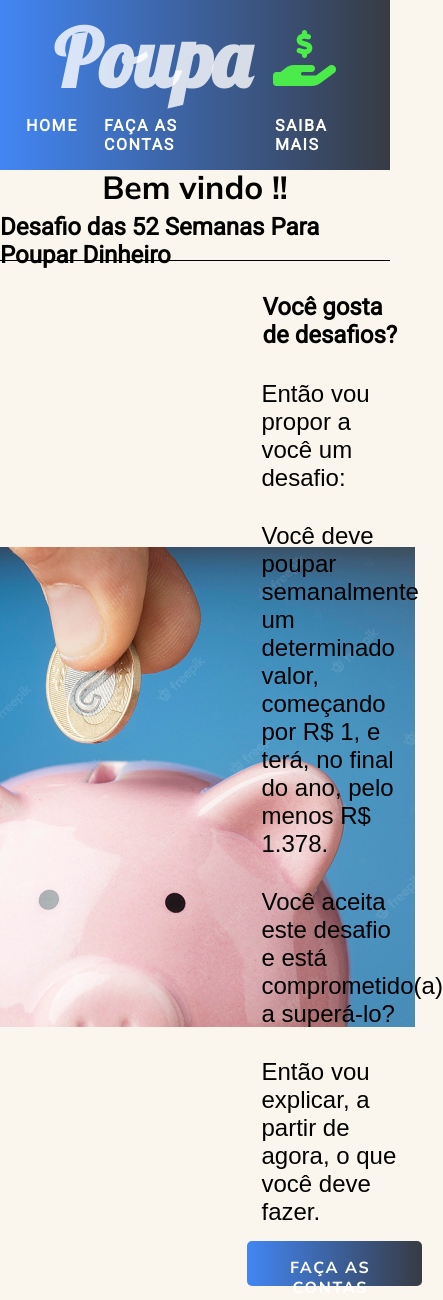
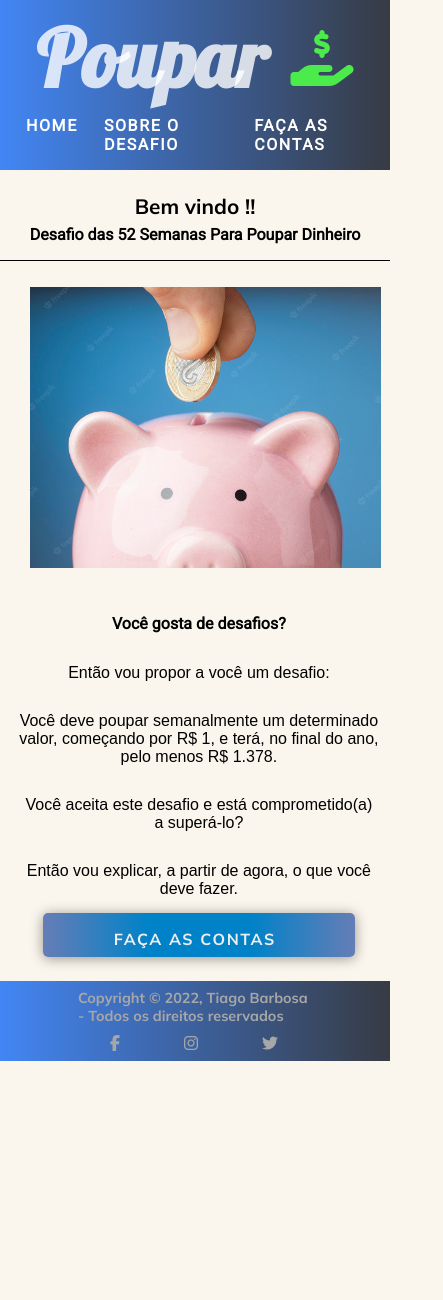
Before and after one commit to TiagoBarbosa88/Desafio-52---Semanas-meu-, a plain HTML site: page index.html in a window 390 px wide. Shown: the whole page, 443 px wide, since content can reach past the window. After the commit the page ends 1061 px from the top, so only its background shows below. Drawn offline with Linux system fonts and the light colour scheme.

Commit message:
:up: Atualização

```diff
--- a/css/style.css
+++ b/css/style.css
@@ -77,9 +77,10 @@ header {
 .menu li a:hover {
     background-color: #4286f4;
     transition: all 0.5s;
+    box-shadow: 0 0.1rem 0.8rem rgba(0, 0, 0, 0.4);
 }
 
-.bem-vindo {
+.container-principal {
     width: 100%;
     height: 90px;
     display: flex;
@@ -142,16 +143,6 @@ header {
     padding: 1rem;
 }
 
-
-/* .titulo-h3::before {
-    content: "";
-    display: inline-block;
-    width: 40px;
-    height: 10px;
-    margin-right: 10px;
-    background: #4286f4;
-} */
-
 .paragrafo p {
     font-family: Arial, Helvetica, sans-serif;
     font-size: 1.5rem;
@@ -160,13 +151,17 @@ header {
     padding: 15px;
 }
 
-.button {
-    background: #373b44;
-    background: -webkit-linear-gradient(to right, #4286f4, #373b44);
-    background: linear-gradient(to right, #4286f4, #373b44);
+.btn {
+    background: #667db6;
+    /* fallback for old browsers */
+    background: -webkit-linear-gradient( to right, #667db6, #0082c8, #0082c8, #667db6);
+    /* Chrome 10-25, Safari 5.1-6 */
+    background: linear-gradient(to right, #667db6, #0082c8, #0082c8, #667db6);
+    /* W3C, IE 10+/ Edge, Firefox 16+, Chrome 26+, Opera 12+, Safari 7+ */
     font-family: var(--font-secundary);
+    box-shadow: 0 0.1rem 0.8rem rgba(0, 0, 0, 0.4);
     text-transform: uppercase;
-    color: white;
+    color: #eee;
     height: 1rem;
     width: 100%;
     border-radius: 5px;
@@ -177,12 +172,11 @@ header {
     cursor: pointer;
 }
 
-.btn-calcular {}
-
 
 /* ----- Calcular ------ */
 
 .container2 {
+    padding-top: 20px;
     width: 100%;
     height: 60%;
     display: flex;
@@ -192,16 +186,211 @@ header {
 
 .sessao-left {
     width: 45%;
-    background: red;
     padding: 20px 10px 10px 20px;
     display: flex;
     flex-direction: column;
+    justify-content: center;
+    text-align: center;
 }
 
 .sessao-right {
     width: 45%;
-    background-color: #373b44;
     padding: 20px 10px 10px 20px;
     display: flex;
     flex-direction: column;
+    text-align: center;
 }
+
+
+/* ------ Footer -----*/
+
+footer {
+    background: #373b44;
+    /* fallback for old browsers */
+    background: -webkit-linear-gradient(to right, #4286f4, #373b44);
+    /* Chrome 10-25, Safari 5.1-6 */
+    background: linear-gradient(to right, #4286f4, #373b44);
+    /* W3C, IE 10+/ Edge, Firefox 16+, Chrome 26+, Opera 12+, Safari 7+ */
+    width: 100%;
+    height: 5rem;
+    display: flex;
+    justify-content: center;
+    align-items: center;
+}
+
+.footer-content {
+    width: 60%;
+    display: flex;
+    justify-content: space-between;
+}
+
+.footer-content p {
+    font-family: var(--font-secundary);
+    color: #a7a7a7;
+    font-size: 1rem;
+}
+
+.social-list a {
+    margin: 0 2rem;
+    color: #a7a7a7;
+    font-size: 1.3rem;
+}
+
+.social-list a:hover {
+    background-color: #4286f4;
+    transition: all 0.5s;
+    padding: 8px;
+    border-radius: 5px;
+    box-shadow: 0 0.1rem 0.8rem rgba(0, 0, 0, 0.4);
+}
+
+.social-list ul {
+    display: flex;
+}
+
+
+/* ----- Media Queries  -------*/
+
+@media (max-width: 990px) {
+    .container {
+        display: flex;
+    }
+    .img-cofre {
+        padding: 10px;
+        width: 300px;
+    }
+    .img-planilha img {
+        width: 100%;
+        align-items: center;
+    }
+    .sessao {
+        width: 40%;
+    }
+    .titulo-h1 {
+        font-size: 1.8rem;
+    }
+    .titulo-h2 {
+        font-size: 1.5rem;
+    }
+    .titulo-h3 {
+        font-size: 1.2rem;
+    }
+    .paragrafo p {
+        font-size: 1rem;
+    }
+}
+
+@media (max-width: 790px) {
+    .container {
+        display: flex;
+        flex-direction: column;
+    }
+    .img-cofre {
+        padding: 10px;
+        width: 300px;
+        margin: 0 auto;
+    }
+    .img-planilha img {
+        width: 100%;
+        align-items: center;
+    }
+    .sessao {
+        width: 100%;
+        margin: 0 auto;
+        padding: 1%;
+    }
+    .titulo-h1 {
+        font-size: 1.8rem;
+        text-align: center;
+    }
+    .titulo-h2 {
+        font-size: 1.5rem;
+    }
+    .titulo-h3 {
+        font-size: 2rem;
+    }
+    .paragrafo p {
+        font-size: 2rem;
+    }
+    .footer {
+        display: flex;
+        flex-direction: column;
+        width: 100%;
+        height: 3rem;
+    }
+    .footer-content {
+        display: flex;
+        flex-direction: column;
+    }
+    .footer-content p {
+        font-size: 0.9rem;
+        padding-bottom: 10px;
+    }
+    .social-list a {
+        font-size: 1rem;
+        text-align: center;
+    }
+    .social-list ul {
+        display: flex;
+    }
+}
+
+@media (max-width: 400px) {
+    .container {
+        display: flex;
+        flex-direction: column;
+        margin-bottom: 20px;
+        text-align: center;
+    }
+    .container2 {
+        display: flex;
+        flex-direction: column;
+        margin-bottom: 20px;
+        text-align: center;
+    }
+    .sessao-left,
+    .sessao-right {
+        width: 80%;
+    }
+    .img-cofre {
+        width: 100%;
+        margin: 0 auto;
+    }
+    .btn-principal {
+        width: 80%;
+    }
+    .img-cofre img {
+        width: 90%;
+    }
+    .img-planilha img {
+        width: 100%;
+        margin: 0 auto;
+    }
+    .sessao {
+        margin: 0 auto;
+        padding: 1%;
+    }
+    .titulo-h1 {
+        font-size: 1.3rem;
+        text-align: center;
+    }
+    .titulo-h2 {
+        font-size: 1rem;
+    }
+    .titulo-h3 {
+        font-size: 1rem;
+    }
+    .paragrafo p {
+        font-size: 1rem;
+    }
+    .footer {
+        display: flex;
+        flex-direction: column;
+        width: 100%;
+        height: 3rem;
+    }
+    .footer-content {
+        display: flex;
+        flex-direction: column;
+    }
+}
--- a/index.html
+++ b/index.html
@@ -10,30 +10,28 @@
     <link rel="icon" type="image/png" sizes="16x16" href="/img/favicon-16x16.png">
     <link rel="manifest" href="/site.webmanifest">
     <script src="https://kit.fontawesome.com/7b6cffeae5.js" crossorigin="anonymous"></script>
-    <link rel="stylesheet" href="/css/style.css">
-    <title>Desafio 52 semanas</title>
+    <link rel="stylesheet" href="./css/style.css">
+    <title>Faça as contas</title>
 
 </head>
-
-<body>
-
+</body>
 <header class="header">
     <div class="logo">
-            <h1>Poupa</h1>
+        <h1>Poupar</h1>
         <i class="fa-solid fa-hand-holding-dollar"></i>
     </div>
     <nav>
         <ul class="menu">
-                <li><a href="#">Home</a></li>
-                <li><a href="/calcular_desafio.html">Faça as contas</a></li>
-                <li><a href="#">Saiba mais</a></li>
+            <li><a href="./index.html">Home</a></li>
+            <li><a href="./sobre_desafio.html">Sobre o desafio</a></li>
+            <li><a href="./calcular_desafio.html">Faça as contas</a></li>
         </ul>
 
     </nav>
 </header>
 
 
-    <section class="bem-vindo">
+<section class="container-principal">
     <div>
         <h1 class="titulo-h1">Bem vindo !!</h1>
         <h2 class="titulo-h2">Desafio das 52 Semanas Para Poupar Dinheiro</h2>
@@ -43,7 +41,7 @@
 <section class="container">
 
     <div class="img-cofre">
-            <img src="/img/cofre.png" alt="cofrinho">
+        <img src="./img/cofre.png" alt="cofrinho">
     </div>
 
     <div class="sessao">
@@ -56,13 +54,29 @@
             <p>Então vou explicar, a partir de agora, o que você deve fazer.</p>
         </div>
 
-            <a href="/calcular_desafio.html">
-                <button class="button btn-calcular" type="submit">Faça as contas</button></a>
+        <a href="./calcular_desafio.html">
+            <button class="btn btn-principal" type="submit">Faça as contas</button></a>
 
     </div>
 
 </section>
 
+<footer>
+    <div class="footer-content">
+        <p>
+            Copyright &copy; 2022, Tiago Barbosa - Todos os direitos reservados
+        </p>
+        <div class="social-list">
+            <ul>
+                <li><a href="#"><i class="fa fa-facebook-f"></i></a></li>
+                <li><a href="#"><i class="fa fa-instagram"></i></a></li>
+                <li><a href="#"><i class="fa fa-twitter"></i></a></li>
+            </ul>
+        </div>
+
+    </div>
+</footer>
+
 <script src="/script/script.js"></script>
 </body>
 
```
Also changed, not shown: calcular_desafio.html (+27 -9 lines), sobre_desafio.html (added, +99 -0 lines), img/Originals/planilha-desafio-52-semanas-poupar-dinheiro.jpg (added), img/planilha-desafio-52-semanas-poupar-dinheiro.jpg (added). Lines whose indentation alone changed are shown as unchanged.
